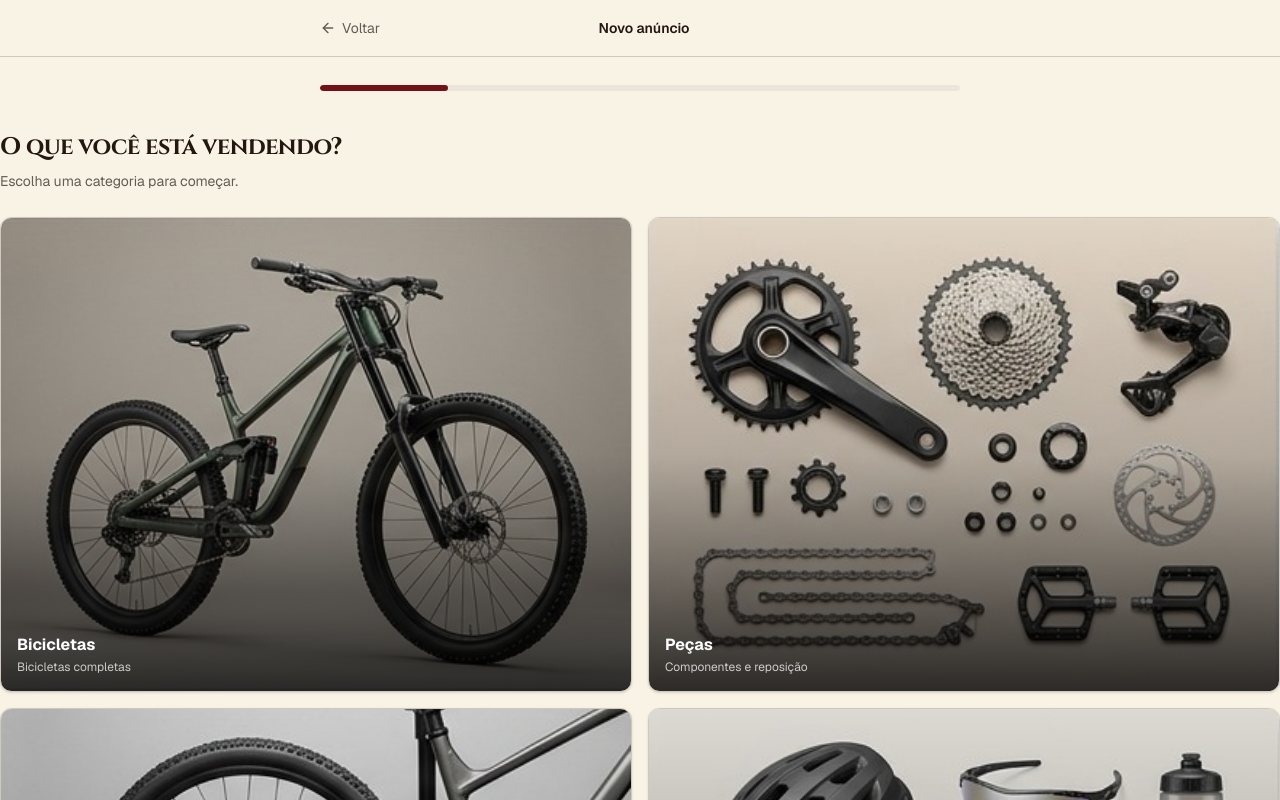
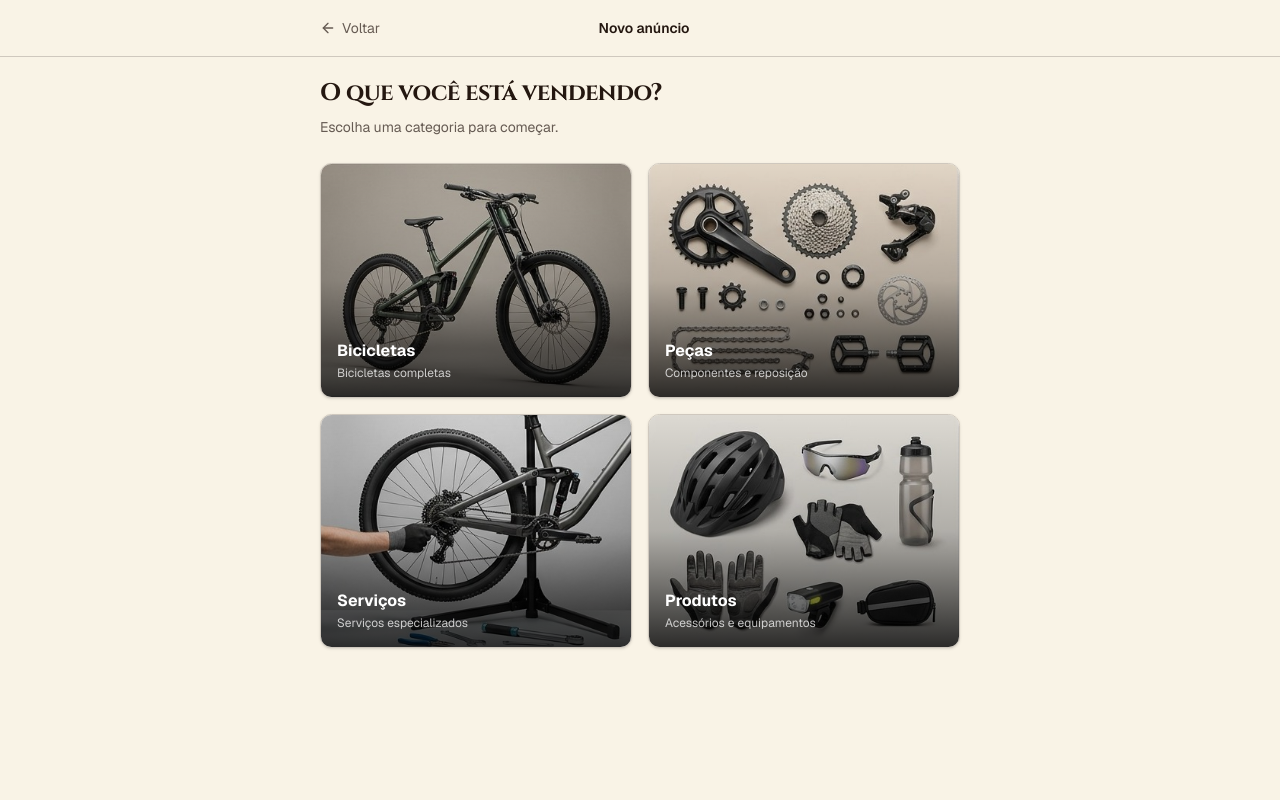
Before and after one commit to Kaiser9888/imperium-bikes-front, a Next.js app: page /publicar in a window 1280 px wide. Shown: the top 800 px of the page. Built offline with nearby package versions, Linux system fonts and the light colour scheme; no server answers; a web font is replaced by a local one.

Commit message:
feat: correcao no tamanho dos cards

```diff
--- a/app/publicar/page.tsx
+++ b/app/publicar/page.tsx
@@ -1,101 +1,28 @@
-
-// app/publicar/page.tsx
-
 "use client"
-
 import { ArrowLeft } from "lucide-react"
 import Link from "next/link"
-
 import { CategoryStep } from "@/components/publish/CategoryStep"
 
 export default function PublicarPage() {
   return (
     <main className="min-h-screen bg-background text-foreground">
-
       {/* HEADER */}
-      <header
-        className="
-          sticky
-          top-0
-          z-40
-          border-b
-          border-border
-          bg-background/95
-          backdrop-blur-lg
-        "
-      >
-        <div
-          className="
-            mx-auto
-            flex
-            h-14
-            max-w-2xl
-            items-center
-            justify-between
-            px-4
-          "
-        >
-
-          <Link
-            href="/"
-            className="
-              flex
-              items-center
-              gap-1.5
-              text-sm
-              text-muted-foreground
-              transition-colors
-              hover:text-foreground
-            "
-          >
+      <header className="sticky top-0 z-40 border-b border-border bg-background/95 backdrop-blur-lg">
+        <div className="mx-auto flex h-14 max-w-2xl items-center justify-between px-4">
+          <Link href="/" className="flex items-center gap-1.5 text-sm text-muted-foreground transition-colors hover:text-foreground">
             <ArrowLeft className="size-4" />
             Voltar
           </Link>
-
-          <span className="text-sm font-semibold">
-            Novo anúncio
-          </span>
-
+          <span className="text-sm font-semibold">Novo anúncio</span>
           <div className="w-[52px]" />
-
         </div>
       </header>
 
       {/* CONTEÚDO */}
-      <div
-        className="
-          mx-auto
-          max-w-2xl
-          px-4
-          pb-10
-          pt-7
-        "
-      >
-
-
-          <div
-            className="
-              h-1.5
-              overflow-hidden
-              rounded-full
-              bg-muted
-            "
-          >
-            <div
-              className="
-                h-full
-                w-1/5
-                rounded-full
-                bg-primary
-              "
-            />
-          </div>
-
-        </div>
-
+      <div className="mx-auto max-w-2xl px-4 pb-10 pt-5">
         {/* CATEGORIAS */}
         <CategoryStep />
-
+      </div>
     </main>
   )
 }
```
